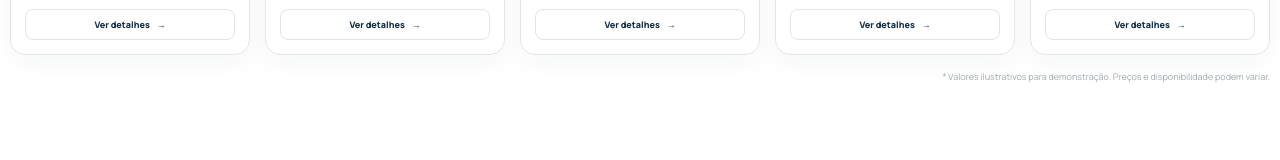
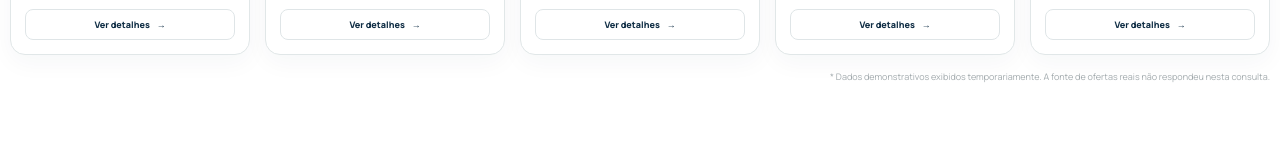
Before and after one commit to matheus5solas-ui/tripnordestino-milhas, a Next.js app: page / in a window 1280 px wide. Shown: the part 1191-1351 px from the top of the page. Built offline with nearby package versions, Linux system fonts and the light colour scheme; no server answers.

Commit message:
feat: load recent Aviasales prices in offers section

```diff
--- a/src/components/OffersSection.tsx
+++ b/src/components/OffersSection.tsx
@@ -1,20 +1,75 @@
 "use client";
 
-import { useState } from "react";
+import { useEffect, useState } from "react";
 import { MOCK_OFFERS } from "@/data/mock-offers";
+import type { FlightOffer } from "@/types/travel";
 import { OfferCard } from "./OfferCard";
+
+type OffersApiResponse = {
+  offers?: FlightOffer[];
+  source?: string;
+  cached?: boolean;
+};
 
 export function OffersSection() {
   const [region, setRegion] = useState<"Brasil" | "Internacional">("Brasil");
-  const offers = MOCK_OFFERS.filter((offer) => offer.region === region);
+  const [liveOffers, setLiveOffers] = useState<FlightOffer[] | null>(null);
+  const [usingFallback, setUsingFallback] = useState(false);
+
+  useEffect(() => {
+    let active = true;
+
+    async function loadOffers() {
+      try {
+        const response = await fetch("/api/offers", { cache: "no-store" });
+        if (!response.ok) throw new Error("Falha ao carregar ofertas");
+
+        const payload = (await response.json()) as OffersApiResponse;
+        if (!active) return;
+
+        if (payload.offers && payload.offers.length > 0) {
+          setLiveOffers(payload.offers);
+          setUsingFallback(false);
+          return;
+        }
+
+        setLiveOffers(MOCK_OFFERS);
+        setUsingFallback(true);
+      } catch {
+        if (!active) return;
+        setLiveOffers(MOCK_OFFERS);
+        setUsingFallback(true);
+      }
+    }
+
+    loadOffers();
+    return () => {
+      active = false;
+    };
+  }, []);
+
+  const sourceOffers = liveOffers ?? MOCK_OFFERS;
+  const offers = sourceOffers.filter((offer) => offer.region === region);
+
   return (
     <section id="ofertas" className="offers-section">
       <div className="section-heading">
-        <div><span className="eyebrow">DECOLANDO DE FOR</span><h2>Melhores ofertas saindo de Fortaleza</h2><p>Encontramos oportunidades para você viajar mais e pagar menos.</p></div>
-        <div className="region-tabs" role="tablist"><button onClick={() => setRegion("Brasil")} className={region === "Brasil" ? "active" : ""}>Brasil</button><button onClick={() => setRegion("Internacional")} className={region === "Internacional" ? "active" : ""}>Internacional</button></div>
+        <div>
+          <span className="eyebrow">DECOLANDO DE FOR</span>
+          <h2>Melhores ofertas saindo de Fortaleza</h2>
+          <p>Encontramos oportunidades para você viajar mais e pagar menos.</p>
+        </div>
+        <div className="region-tabs" role="tablist">
+          <button onClick={() => setRegion("Brasil")} className={region === "Brasil" ? "active" : ""}>Brasil</button>
+          <button onClick={() => setRegion("Internacional")} className={region === "Internacional" ? "active" : ""}>Internacional</button>
+        </div>
       </div>
       <div className="offers-grid">{offers.map((offer) => <OfferCard key={offer.id} offer={offer}/>)}</div>
-      <p className="demo-note">* Valores ilustrativos para demonstração. Preços e disponibilidade podem variar.</p>
+      <p className="demo-note">
+        {usingFallback
+          ? "* Dados demonstrativos exibidos temporariamente. A fonte de ofertas reais não respondeu nesta consulta."
+          : "* Preços encontrados recentemente via Aviasales/Travelpayouts. São dados em cache e podem mudar ao consultar a disponibilidade atual."}
+      </p>
     </section>
   );
 }
```
